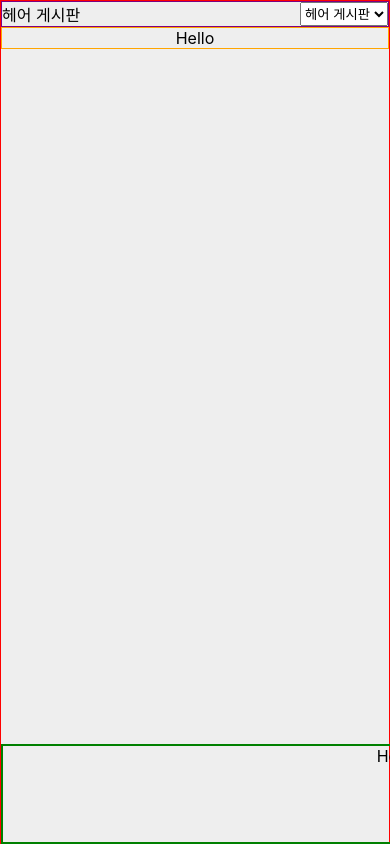
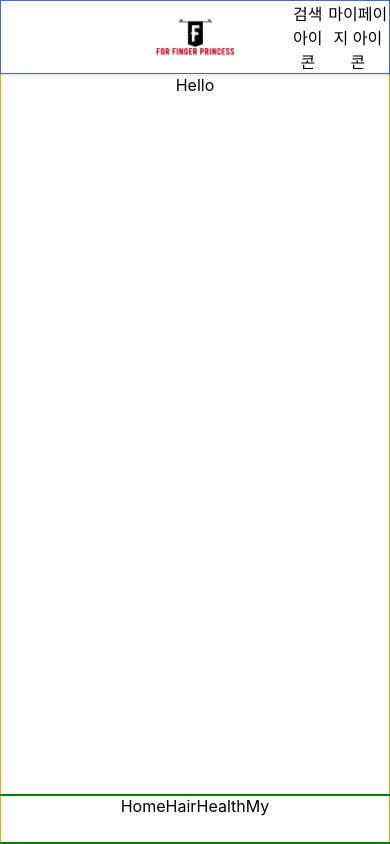
Before and after one commit to Ryanromaris/ForFingerPrincess, a Next.js app: page / in a window 390 px wide. Shown: the top 844 px of the page. Built offline with nearby package versions, Linux system fonts and the light colour scheme.

Commit message:
💎 style(index): add logo, set container, box css in responsive web

```diff
--- a/src/components/layout/Layout.tsx
+++ b/src/components/layout/Layout.tsx
@@ -1,24 +1,41 @@
 import Link from 'next/link';
+import Image from 'next/image';
+
 export interface ILayoutProps {
+	hasLogoBar?: boolean;
 	children?: React.ReactNode;
 }
 
-const Layout = ({ children }: ILayoutProps) => {
+const Layout = ({ hasLogoBar = false, children }: ILayoutProps) => {
 	return (
 		<>
 			<div className="main_container">
 				<div className="main_box">
+					{hasLogoBar && (
+						<div className="logo_box">
+							<div className=""></div>
+							<Image src={'/logo.png'} alt="logo" width={90} height={45} />
+							<div className="logo_nav">
+								<div>검색아이콘</div>
+								<div>마이페이지 아이콘</div>
+							</div>
+						</div>
+					)}
+					{!hasLogoBar && (
 						<div className="header_bar_container">
 							<div>헤어 게시판</div>
 							<select name="boards">
 								<option value="hair">헤어 게시판</option>
 								<option value="health">헬스 게시판</option>
-							<option value="test1">Fiat</option>
+								<option value="all">전체 게시판</option>
 								<option value="test2">Audi</option>
 							</select>
 						</div>
+					)}
+
 					<div className="main_content">{children}</div>
 					<div className="footer_nav_container">
+						<div>
 							<Link href="/">
 								<a>Home</a>
 							</Link>
@@ -34,6 +51,7 @@ const Layout = ({ children }: ILayoutProps) => {
 						</div>
 					</div>
 				</div>
+			</div>
 		</>
 	);
 };
--- a/src/pages/index.tsx
+++ b/src/pages/index.tsx
@@ -3,7 +3,7 @@ import Layout from '../components/layout/Layout';
 
 const Home: NextPage = () => {
 	return (
-		<Layout>
+		<Layout hasLogoBar={true}>
 			<div>Hello</div>
 		</Layout>
 	);
--- a/src/styles/globals.css
+++ b/src/styles/globals.css
@@ -4,39 +4,76 @@ body {
 	margin: 0;
 	font-family: -apple-system, BlinkMacSystemFont, Segoe UI, Roboto, Oxygen, Ubuntu, Cantarell,
 		Fira Sans, Droid Sans, Helvetica Neue, sans-serif;
+	background-color: white;
+}
+
+.screen_out {
+	overflow: hidden;
+	position: absolute;
+	width: 0;
+	height: 0;
+	line-height: 0;
+	text-indent: -9999px;
 }
 
 .main_container {
 	display: flex;
 	justify-content: center;
 	align-items: center;
-	background-color: #eeeeee;
 }
 
 .main_box {
 	display: flex;
 	flex-direction: column;
-	border: 1px red solid;
 	width: 900px;
 	min-height: 100vh;
 	text-align: center;
+
+	/* border: 1px red solid; */
+}
+
+.logo_box {
+	position: sticky;
+	z-index: 10;
+	top: 0px;
+	box-shadow: 0 4px 2px -2px #eeeeee;
+	background-color: white;
+	border: royalblue 1px solid;
+	display: flex;
+	justify-content: space-between;
+	align-items: center;
+}
+
+.logo_box > div {
+	flex-basis: 100px;
+}
+
+.logo_nav {
+	display: flex;
 }
 
 .header_bar_container {
 	display: flex;
 	justify-content: space-between;
+
 	border: 1px purple solid;
 }
 
 .main_content {
-	/* height: 2000px; */
+	height: 2000px;
+
 	border: orange 1px solid;
 }
+
 .footer_nav_container {
+	width: 900px;
+	height: 50px;
+
 	position: fixed;
 	bottom: 0;
-	width: 900px;
-	height: 100px;
+	left: 50%;
+	transform: translate(-50%, 0);
+
 	border: 2px green solid;
 }
 
```
Also changed, not shown: public/logo.png (renamed from src/logo.png). Lines whose indentation alone changed are shown as unchanged.
